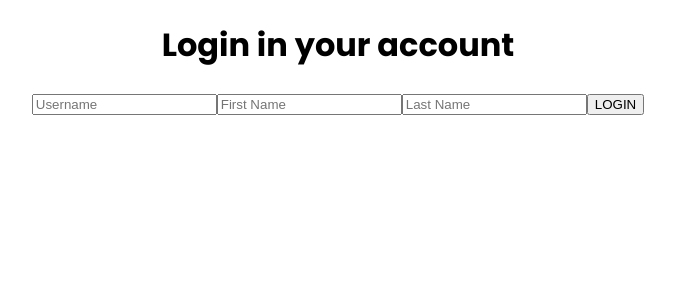
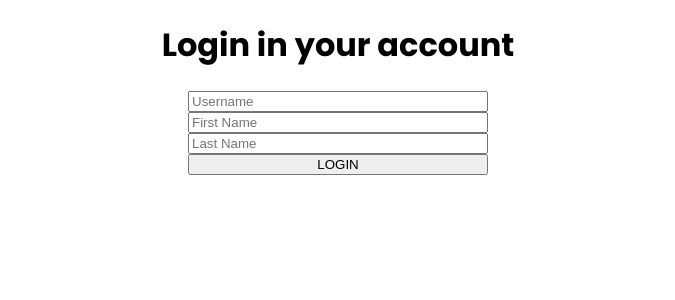
Before and after one commit to dlasap-fs/qooper-todo, a React (Create React App) app: page /signIn in a window 1280 px wide. Shown: the top 300 px of the page, without its empty margins (302-977 px from the left). Built offline with nearby package versions, Linux system fonts and the light colour scheme.

Commit message:
added styled components, updated logic for error messages for Sign In form

```diff
--- a/package.json
+++ b/package.json
@@ -14,6 +14,7 @@
     "react-scripts": "5.0.1",
     "redux": "^5.0.1",
     "redux-thunk": "^3.1.0",
+    "styled-components": "^6.1.8",
     "web-vitals": "^2.1.4"
   },
   "scripts": {
--- a/src/App.css
+++ b/src/App.css
@@ -1,9 +1,3 @@
 .App {
   text-align: center;
 }
-
-@media (prefers-reduced-motion: no-preference) {
-  .App-logo {
-    animation: App-logo-spin infinite 20s linear;
-  }
-}
--- a/src/components/SignInPage.js
+++ b/src/components/SignInPage.js
@@ -1,11 +1,24 @@
 import { Navigate } from "react-router-dom";
 import { getLocalStorageItem } from "../utils/localStorageHelper";
 import { useState } from "react";
+import styled from "styled-components";
+
+const SignInPageContainer = styled.div`
+  display: flex;
+  flex-direction: column;
+  justify-content: center;
+  align-items: center;
+`;
 
 export default function SignIn({ onSignIn }) {
   const user = JSON.parse(getLocalStorageItem("user"));
 
   const [userDetails, setUserDetails] = useState({
+    userName: "",
+    firstName: "",
+    lastName: "",
+  });
+  const [errors, setErrors] = useState({
     userName: "",
     firstName: "",
     lastName: "",
@@ -24,15 +37,49 @@ export default function SignIn({ onSignIn }) {
     });
   };
 
+  const handleSignIn = (e) => {
+    e.preventDefault();
+    let isValid = true;
+    const newErrors = { ...errors };
+
+    if (userDetails.userName.trim() === "") {
+      newErrors.userName = "User name is required";
+      isValid = false;
+    }
+
+    if (userDetails.firstName.trim() === "") {
+      newErrors.firstName = "First name is required";
+      isValid = false;
+    }
+
+    setErrors(newErrors);
+
+    if (isValid) {
+      onSignIn(userDetails);
+    }
+  };
+
   return (
-    <>
+    <SignInPageContainer>
       <h1>Login in your account</h1>
-      <form>
-        <input placeholder="Username" id="userName" value={userDetails.userName} onChange={handleChangeInput} />
-        <input placeholder="First Name" id="firstName" value={userDetails.firstName} onChange={handleChangeInput} />
-        <input placeholder="Last Name" id="lastName" value={userDetails.lastName} onChange={handleChangeInput} />
-        <button onClick={() => onSignIn(userDetails)}>LOGIN</button>
+      <form onSubmit={handleSignIn}>
+        <div
+          style={{
+            display: "flex",
+            flexDirection: "column",
+            width: "300px",
+          }}
+        >
+          <input placeholder="Username" id="userName" value={userDetails.userName} onChange={handleChangeInput} />
+          <span style={{ color: "red" }}>{errors.userName}</span>
+
+          <input placeholder="First Name" id="firstName" value={userDetails.firstName} onChange={handleChangeInput} />
+          <span style={{ color: "red" }}>{errors.firstName}</span>
+
+          <input placeholder="Last Name" id="lastName" value={userDetails.lastName} onChange={handleChangeInput} />
+          <button button="submit">LOGIN</button>
+        </div>
       </form>
-    </>
+    </SignInPageContainer>
   );
 }
```
Also changed, not shown: 1 other file (tests, documents, lock files or other folders).
